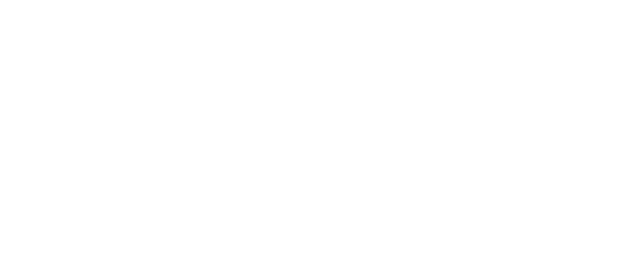
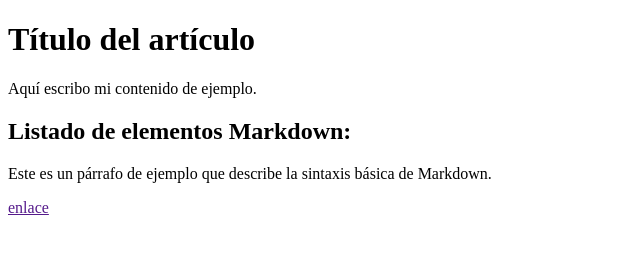
Before and after one commit to maricuela/LM_html, a plain HTML site: page html_guide.html in a window 1280 px wide. Shown: the whole page, without its empty margins (0-640 px from the left). Drawn offline with Linux system fonts and the light colour scheme.

Commit message:
Actualización del head

```diff
--- a/html_guide.html
+++ b/html_guide.html
@@ -1,10 +1,18 @@
 <!DOCTYPE html>
-<html lang="en">
+<html lang="es">
 <head>
     <meta charset="UTF-8">
-    <title>htlm básico</title>
+    <title>html básico</title>
+    <meta name="viewport" content="width=device-width,initial-scale=1"> <!--ventana visible-->
+    <!-- favicon -->
+    <link rel="icon" sizes="64x64" href="/favicon.png">
+    <!-- link css-->
 </head>
 <body>
-
+    <h1>Título del artículo</h1>
+    <p>Aquí escribo mi contenido de ejemplo.</p>
+    <h2>Listado de elementos Markdown:</h2>
+    <p>Este es un párrafo de ejemplo que describe la sintaxis básica de Markdown.</p>
+    <a href="">enlace</a>
 </body>
 </html>
```
Also changed, not shown: favicon.png (added).
